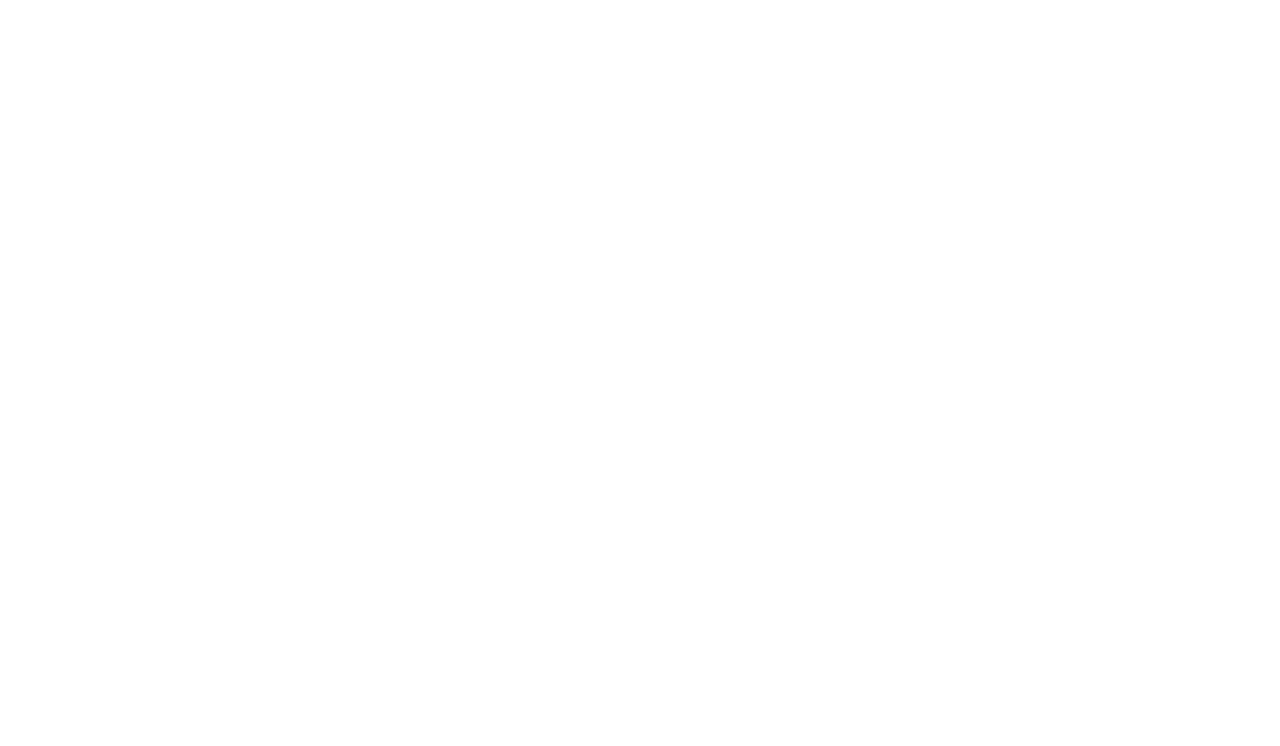
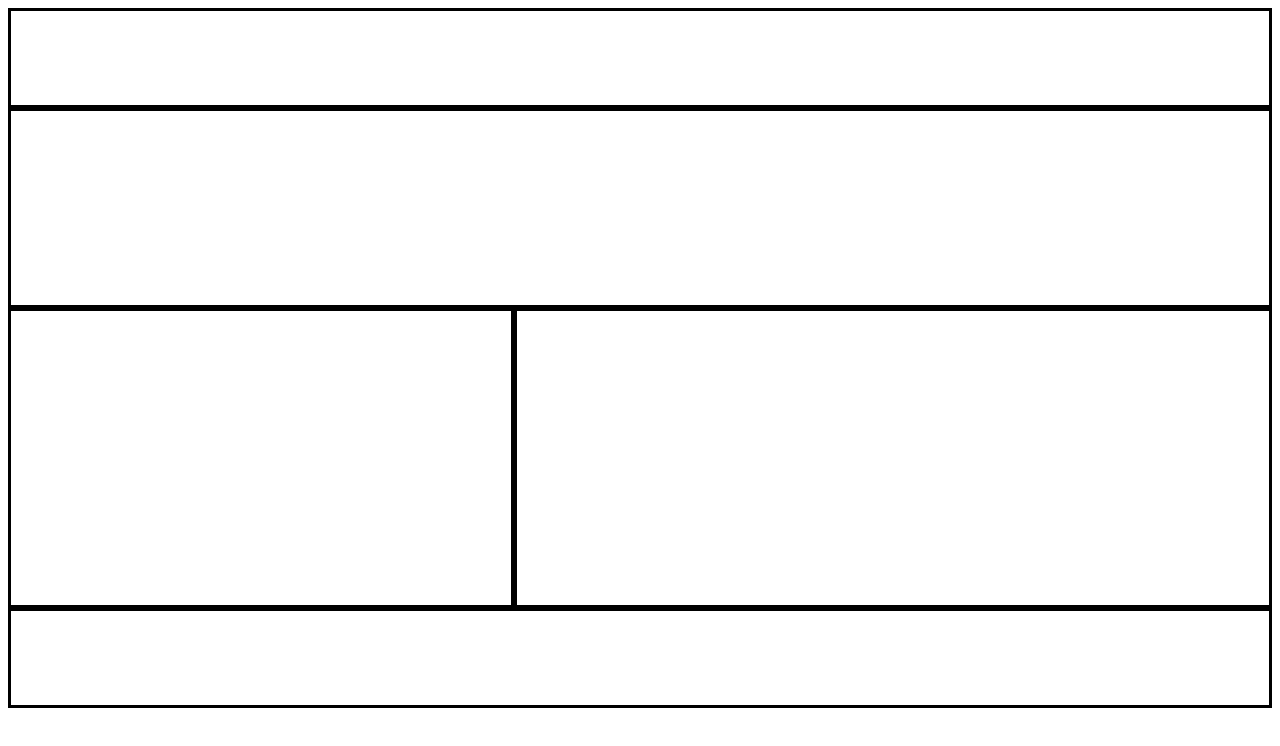
Before and after one commit to aadenbyte/layout2, a plain HTML site: page index.html in a window 1280 px wide. Drawn offline with Linux system fonts and the light colour scheme.

Commit message:
updated html

```diff
--- a/index.html
+++ b/index.html
@@ -1,7 +1,23 @@
 <!DOCTYPE html>
 <html>
+  <head>
+    <meta charset="utf-8">
+    <meta name="viewport" content="width=device-width">
+    <title>Layout 1</title>
+    <link rel="stylesheet" href="style.css" />
+  </head>
+
+  <body>
+    <header></header>
+
+    <nav></nav>
+
+    <section></section>
+
+    <article></article>
+
+    <footer></footer>
+  </body>
 
 
-</body>
-
 </html>
```
